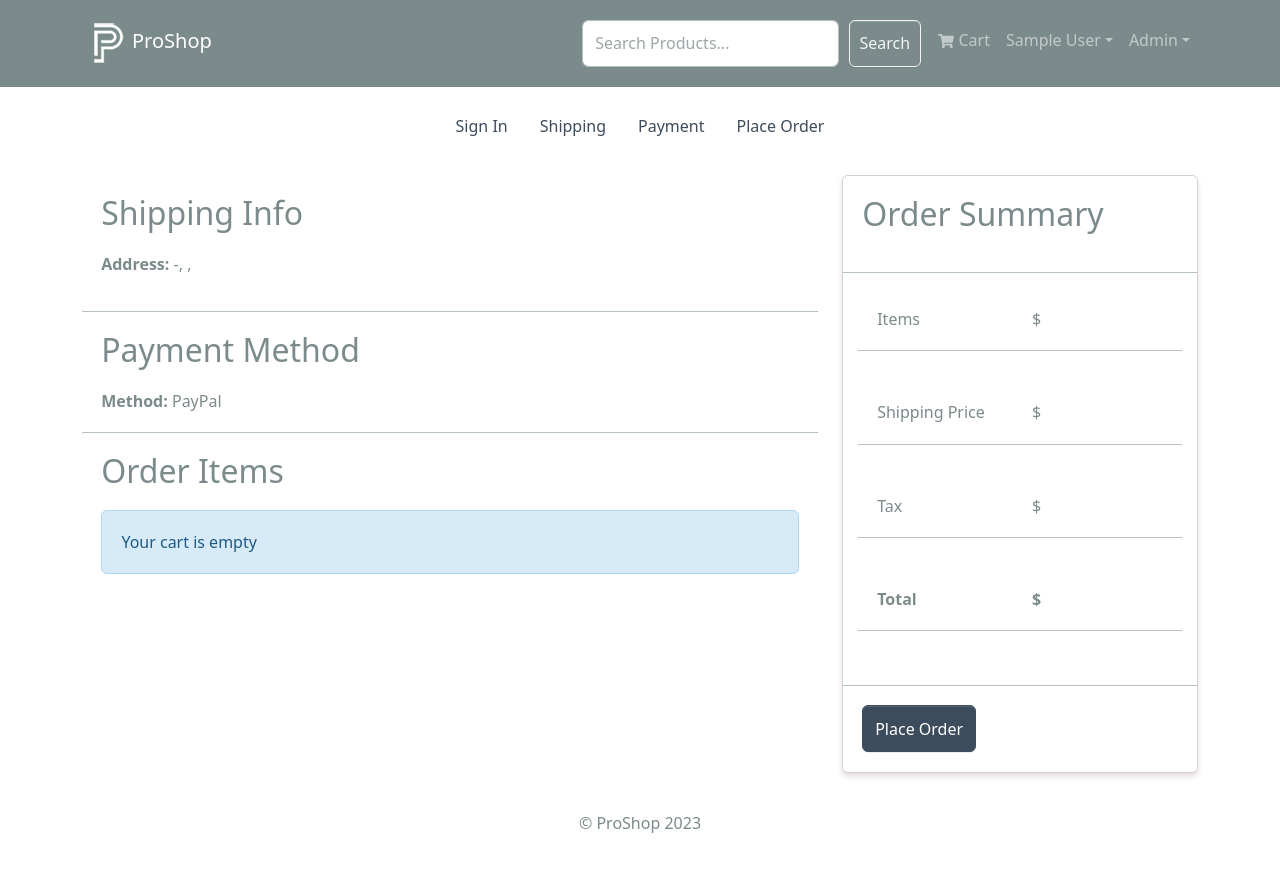
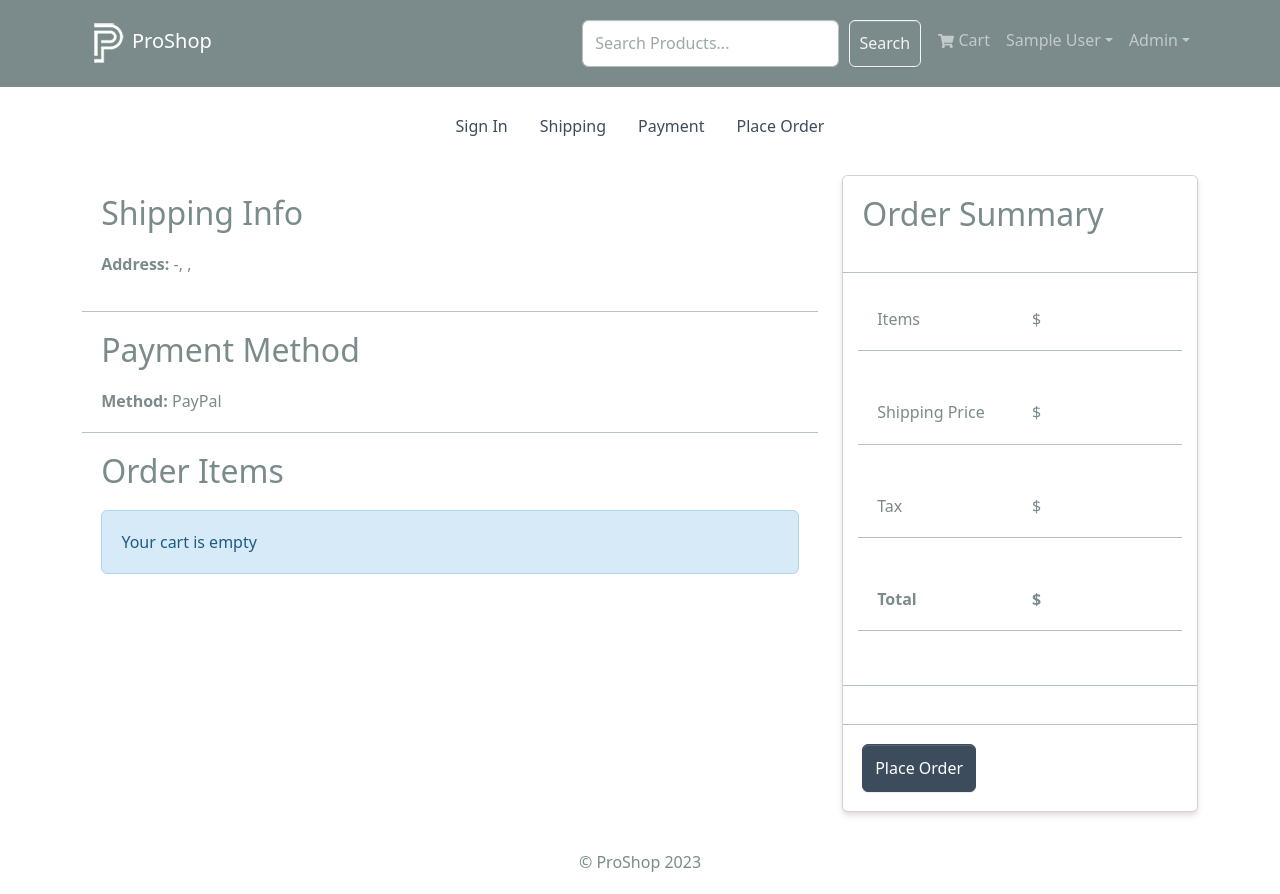
Before and after one commit to Ismael-Njihia/njihia_Shop, a React (Create React App) app in the folder frontend/: page /placeorder in a window 1280 px wide. Before the commit the page ends 854 px from the top, so only its background shows below. Built offline with nearby package versions, Linux system fonts and the light colour scheme; sample sign-in values are in the browser's storage.

Commit message:
Place order Screen

```diff
--- a/frontend/src/screens/PlaceorderScreen.jsx
+++ b/frontend/src/screens/PlaceorderScreen.jsx
@@ -9,7 +9,9 @@ import Loader from '../components/Loader'
 import { useCreateOrderMutation } from '../slices/ordersApiSlice'
 import { clearCartItems } from '../slices/cartSlice'
 
-const PlaceorderScreen = () => {
+
+
+const PlaceOrderScreen = () => {
     const dispatch = useDispatch()
     const navigate = useNavigate()
     const cart = useSelector((state) => state.cart)
@@ -133,6 +135,10 @@ const PlaceorderScreen = () => {
 
                     <ListGroup.Item>
                         {error && <Message variant='danger'>{error}</Message>}
+                    </ListGroup.Item>
+
+                    <ListGroup.Item>
+                        {error && <Message variant='danger'>{error}</Message>}
                         </ListGroup.Item>
 
                     <ListGroup.Item>
@@ -154,4 +160,4 @@ const PlaceorderScreen = () => {
   )
 }
 
-export default PlaceorderScreen
+export default PlaceOrderScreen
```
